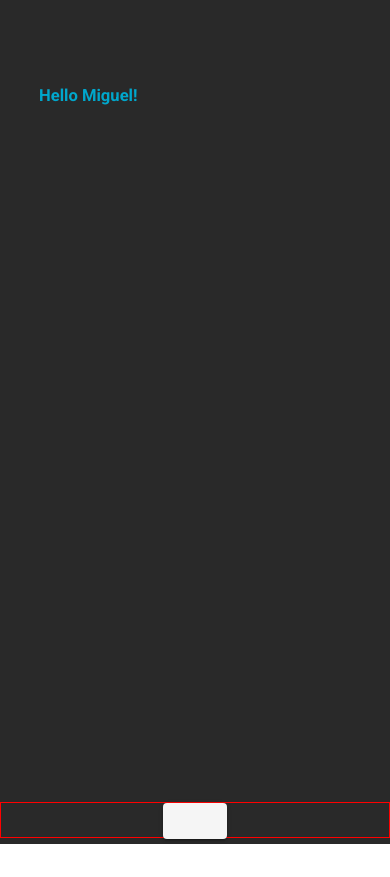
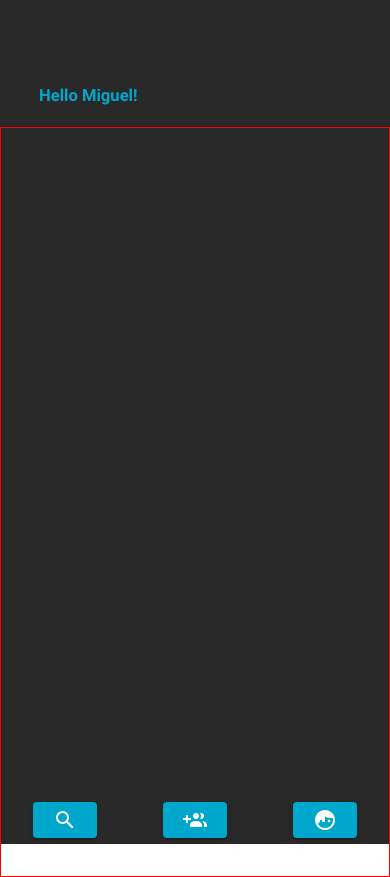
Before and after one commit to Miguel22247/MatchGame, a Vue app: page /home in a window 390 px wide. Before the commit the page ends 844 px from the top, so only its background shows below. Built offline with nearby package versions, Linux system fonts and the light colour scheme; what vue-google-oauth2 would draw is missing.

Commit message:
add basic interface of the homepage

```diff
--- a/src/views/Homepage.vue
+++ b/src/views/Homepage.vue
@@ -10,14 +10,26 @@
 			<div class="hello-user">
 				<h5>Hello Miguel!</h5>
 			</div>
+			<div class="display-info">
+			</div>
 			<div class="navbar">
 				<v-row
 				align="center"
 				justify="space-around"
 				>
 					<router-link to="/search">
-						<v-btn>
-							<v-icon>fab fa-search</v-icon>
+						<v-btn color="#00A7CC">
+							<v-icon color="#ffffff">mdi-magnify</v-icon>
+						</v-btn>
+					</router-link>
+					<router-link to="/matches">
+						<v-btn color="#00A7CC">
+							<v-icon color="#ffffff">mdi-account-multiple-plus</v-icon>
+						</v-btn>
+					</router-link>
+					<router-link to="/profile">
+						<v-btn color="#00A7CC">
+							<v-icon color="#ffffff">mdi-face-man-profile</v-icon>
 						</v-btn>
 					</router-link>
 				</v-row>
@@ -78,11 +90,17 @@
 		font-size: 20px;
 	}
 	.navbar {
-		border: 1px solid red;
 		width: 100%;
-		height: 36px;
+		height: 40px;
 		position: absolute;
 		top: 95%;
 	}
+	.display-info {
+		border: 1px solid red;
+		width: 100%;
+		height: 750px;
+		position: absolute;
+		top:15%;
+	}
 }
 </style>
```
